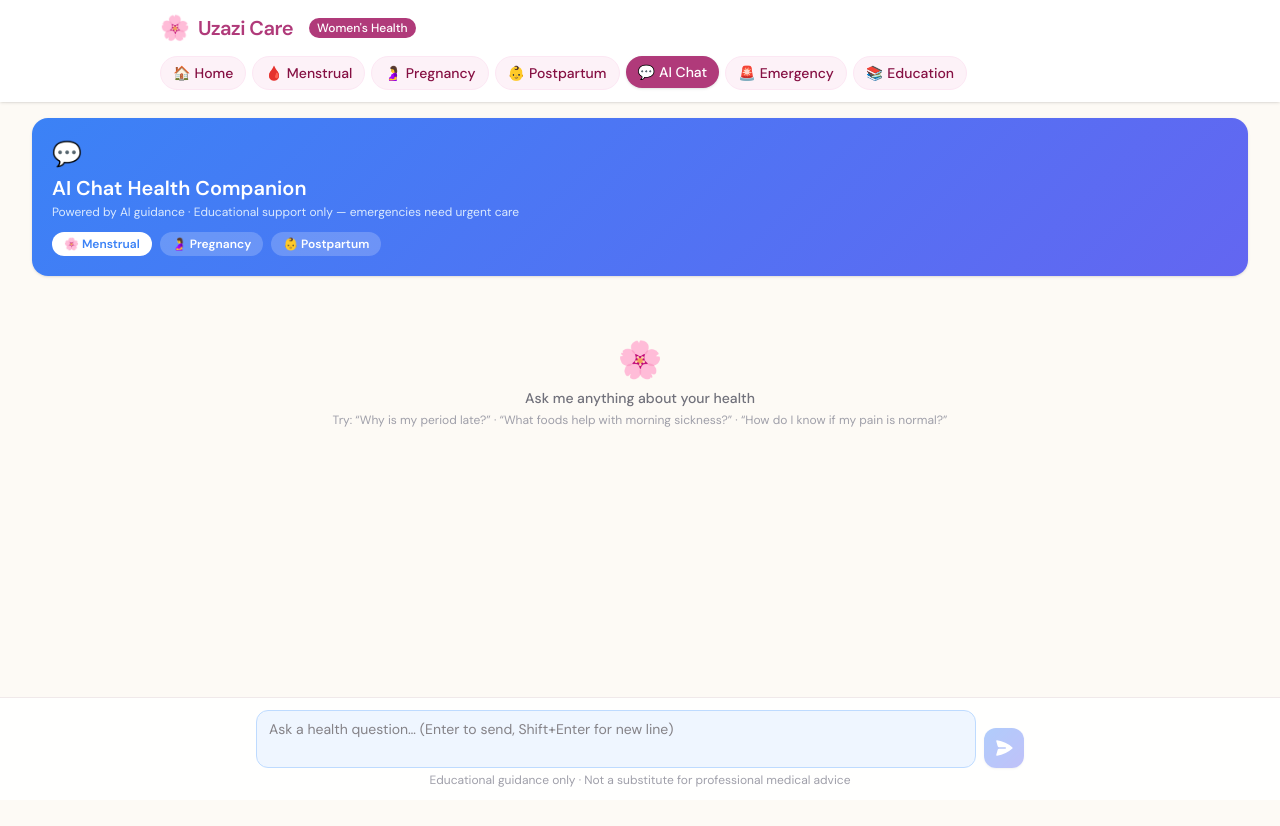
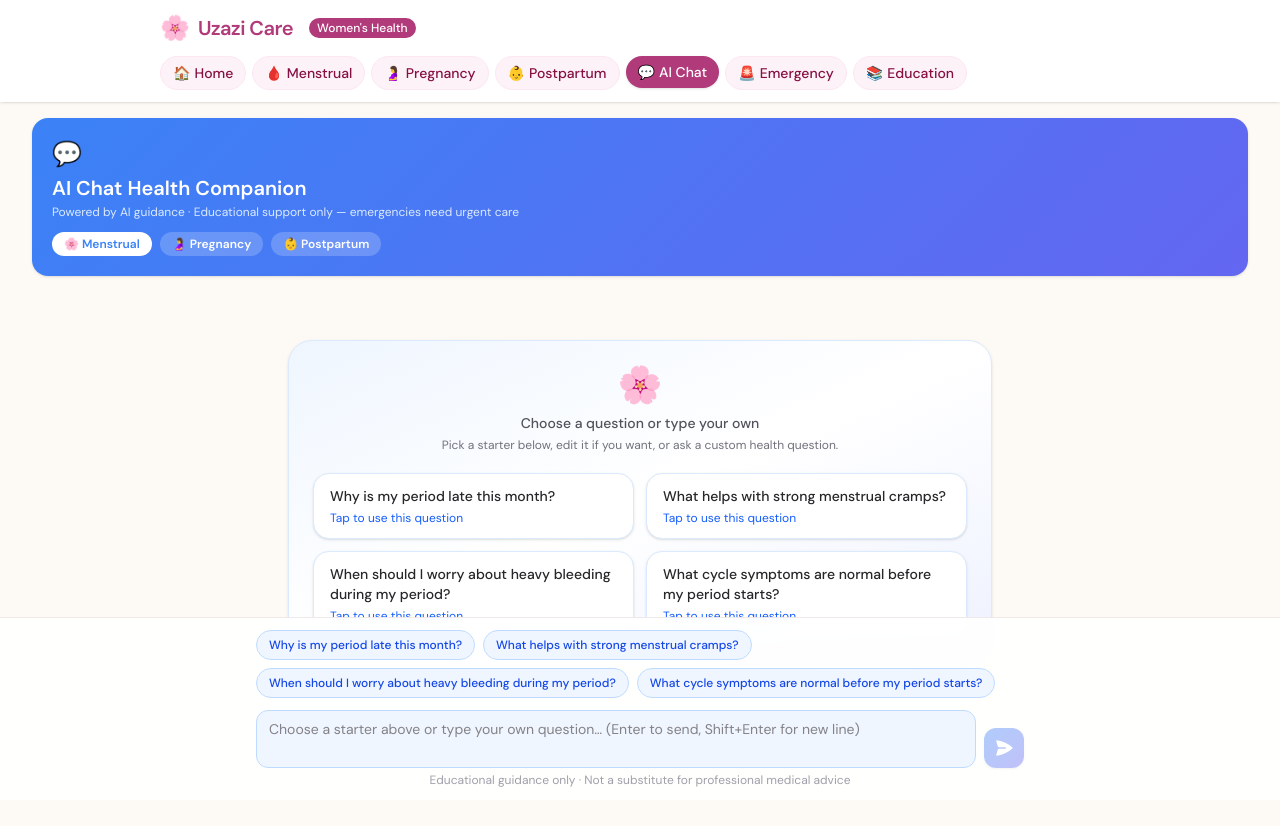
Before and after one commit to gatwirival/uzazi-care, a Next.js app: page /chat in a window 1280 px wide. Shown: the top 826 px of the page. Before the commit the page ends 800 px from the top, so only its background shows below. Built offline with nearby package versions, Linux system fonts and the light colour scheme; a web font is replaced by a local one.

Commit message:
Add selectable prompts to AI chat

```diff
--- a/src/app/chat/page.tsx
+++ b/src/app/chat/page.tsx
@@ -23,6 +23,28 @@ export default function ChatPage() {
   const [stage, setStage] = useState<LifeStage>("menstrual");
   const [isStreaming, setIsStreaming] = useState(false);
   const bottomRef = useRef<HTMLDivElement>(null);
+  const inputRef = useRef<HTMLTextAreaElement>(null);
+
+  const starterQuestions: Record<LifeStage, string[]> = {
+    menstrual: [
+      "Why is my period late this month?",
+      "What helps with strong menstrual cramps?",
+      "When should I worry about heavy bleeding during my period?",
+      "What cycle symptoms are normal before my period starts?",
+    ],
+    pregnancy: [
+      "What can help with morning sickness safely?",
+      "Which pregnancy symptoms need urgent medical care?",
+      "What foods are best for healthy pregnancy nutrition?",
+      "How can I tell if reduced baby movement is concerning?",
+    ],
+    postpartum: [
+      "What recovery symptoms are normal after childbirth?",
+      "How can I care for myself while breastfeeding?",
+      "When should postpartum bleeding or pain be checked urgently?",
+      "What are signs of postpartum depression that need support?",
+    ],
+  };
 
   useEffect(() => {
     bottomRef.current?.scrollIntoView({ behavior: "smooth" });
@@ -169,6 +191,11 @@ export default function ChatPage() {
     }
   }
 
+  function chooseQuestion(question: string) {
+    setInput(question);
+    inputRef.current?.focus();
+  }
+
   return (
     <div className="flex min-h-screen flex-col" style={{ background: "var(--background)" }}>
       <AppNav />
@@ -205,12 +232,28 @@ export default function ChatPage() {
       {/* Message list */}
       <main className="mx-auto w-full max-w-3xl flex-1 overflow-y-auto px-4 py-4 sm:px-8">
         {messages.length === 0 && (
-          <div className="mt-12 text-center text-sm text-zinc-400">
+          <div className="mt-12 rounded-3xl border border-blue-100 bg-gradient-to-br from-blue-50 via-white to-indigo-50 p-6 text-sm shadow-sm">
+            <div className="text-center text-zinc-400">
               <p className="text-4xl">🌸</p>
-            <p className="mt-2 font-medium text-zinc-500">Ask me anything about your health</p>
-            <p className="mt-1 text-xs">
-              Try: &ldquo;Why is my period late?&rdquo; &middot; &ldquo;What foods help with morning sickness?&rdquo; &middot; &ldquo;How do I know if my pain is normal?&rdquo;
+              <p className="mt-2 font-medium text-zinc-600">Choose a question or type your own</p>
+              <p className="mt-1 text-xs text-zinc-500">
+                Pick a starter below, edit it if you want, or ask a custom health question.
               </p>
+            </div>
+
+            <div className="mt-5 grid gap-3 sm:grid-cols-2">
+              {starterQuestions[stage].map((question) => (
+                <button
+                  key={question}
+                  type="button"
+                  onClick={() => chooseQuestion(question)}
+                  className="rounded-2xl border border-blue-100 bg-white px-4 py-3 text-left text-sm text-zinc-700 shadow-sm transition hover:-translate-y-0.5 hover:border-blue-300 hover:bg-blue-50"
+                >
+                  <span className="block font-medium text-zinc-800">{question}</span>
+                  <span className="mt-1 block text-xs text-blue-600">Tap to use this question</span>
+                </button>
+              ))}
+            </div>
           </div>
         )}
 
@@ -259,13 +302,29 @@ export default function ChatPage() {
         className="sticky bottom-0 border-t bg-white/90 px-4 py-3 backdrop-blur sm:px-8"
         style={{ borderColor: "rgba(107,39,55,0.1)" }}
       >
-        <div className="mx-auto flex max-w-3xl items-end gap-2">
+        <div className="mx-auto max-w-3xl">
+          <div className="mb-3 flex flex-wrap gap-2">
+            {starterQuestions[stage].map((question) => (
+              <button
+                key={question}
+                type="button"
+                onClick={() => chooseQuestion(question)}
+                disabled={isStreaming}
+                className="rounded-full border border-blue-200 bg-blue-50 px-3 py-1.5 text-xs font-medium text-blue-700 transition hover:border-blue-300 hover:bg-blue-100 disabled:cursor-not-allowed disabled:opacity-60"
+              >
+                {question}
+              </button>
+            ))}
+          </div>
+
+          <div className="flex items-end gap-2">
             <textarea
+              ref={inputRef}
               rows={2}
               value={input}
               onChange={(e) => setInput(e.target.value)}
               onKeyDown={handleKeyDown}
-            placeholder="Ask a health question… (Enter to send, Shift+Enter for new line)"
+              placeholder="Choose a starter above or type your own question… (Enter to send, Shift+Enter for new line)"
               disabled={isStreaming}
               className="flex-1 resize-none rounded-xl border border-blue-200 bg-blue-50 px-3 py-2 text-sm focus:outline-none focus:ring-2 focus:ring-blue-400 disabled:opacity-60"
             />
@@ -285,6 +344,7 @@ export default function ChatPage() {
               )}
             </button>
           </div>
+        </div>
         <p className="mt-1 text-center text-xs text-zinc-400">
           Educational guidance only · Not a substitute for professional medical advice
         </p>
```
Lines whose indentation alone changed are shown as unchanged.
